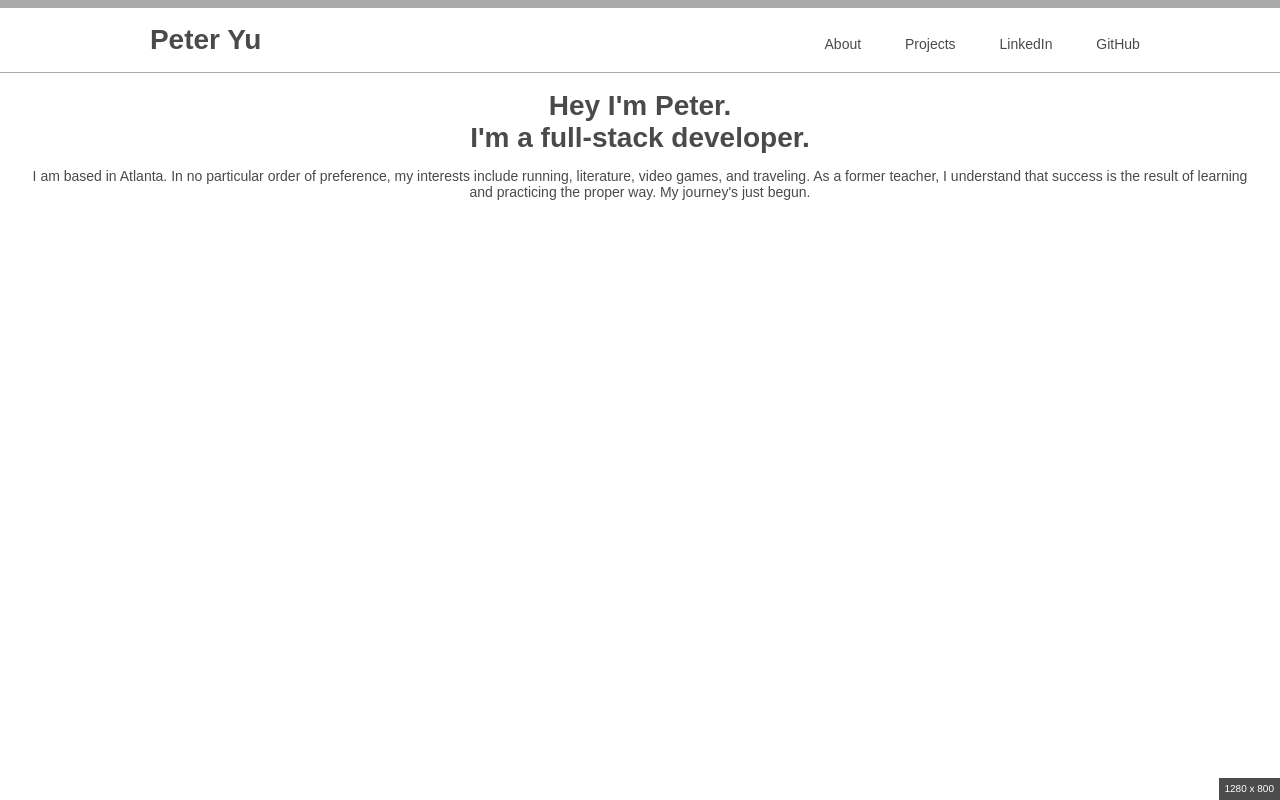
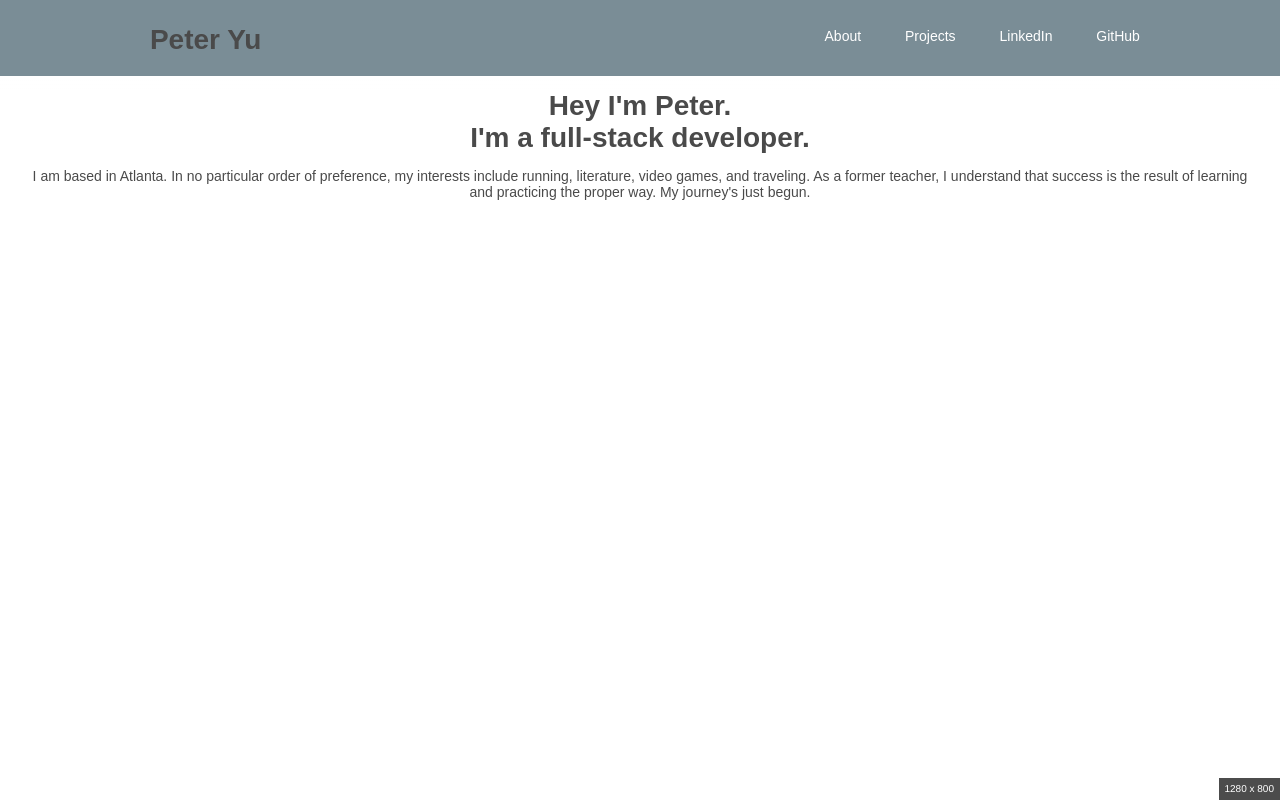
Before and after one commit to pcyu/portfolio, a website: page public/index.html in a window 1280 px wide. Drawn offline with nearby package versions, Linux system fonts and the light colour scheme.

Commit message:
found color i want to use for nav bar, YAY

```diff
--- a/src/css/_base.scss
+++ b/src/css/_base.scss
@@ -26,9 +26,9 @@ html {
   color: $black80;
   font-size: 14px;
   height: 100%;
-  &.disable {
-    overflow: hidden;
-  }
+  // &.disable {
+  //   overflow: hidden;
+  // }
 }
 
 
--- a/src/css/_modules.scss
+++ b/src/css/_modules.scss
@@ -3,10 +3,9 @@
 //------------------------------------------------------------------------------
 .navwrap {
   @include responsive(truman) {  //c011
-    background: white;
-    border-bottom: 1px solid #aaa;
-    border-top: 8px solid #aaa;
+    background: #7A8D96;
     left: 0;
+    height: 76px;
     margin: 0 0 24px;
     position: fixed;
     top: 0;
@@ -24,10 +23,9 @@
   }
 }
 .navlogo {  //c005, c006, c011
-  background: white;
-  border-bottom: 1px solid #aaa;
-  border-top: 8px solid #aaa;
+  background: #7A8D96;
   left: 0;
+  height: 80px;
   margin: 0 0 24px;
   position: fixed;
   top: 0;
@@ -84,13 +82,17 @@
   cursor: pointer;
   left: 5%;
   position: relative;
+  top: 20%;
+  @include responsive(truman) {
+    top: 10%;
+  }
 }
 
 //------------------------------------------------------------------------------
 //  Navigation – Items
 //------------------------------------------------------------------------------
 .navitems {  //c005
-  background: white;
+  background: #7A8D96;
   height: 2000px;
   padding: 80px 0 0 26px;
   position: fixed;
@@ -115,7 +117,7 @@
 
 li {
   .navitems & {
-    color: inherit;
+    color: white;
     cursor: pointer;
     margin: 10px 0;
     transition: all 0.3s ease-in-out;
```
Also changed, not shown: public/index.html (+1 -0 lines), public/style.css, src/img/bikepredict.jpg (added), src/img/habitap.jpg (added).
